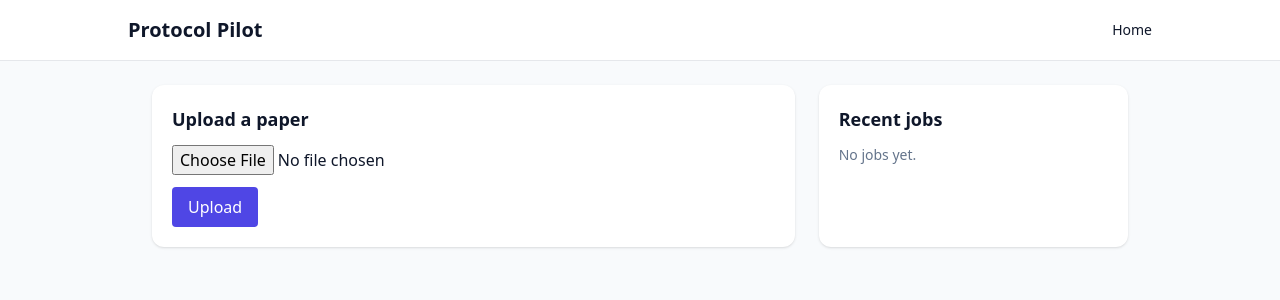
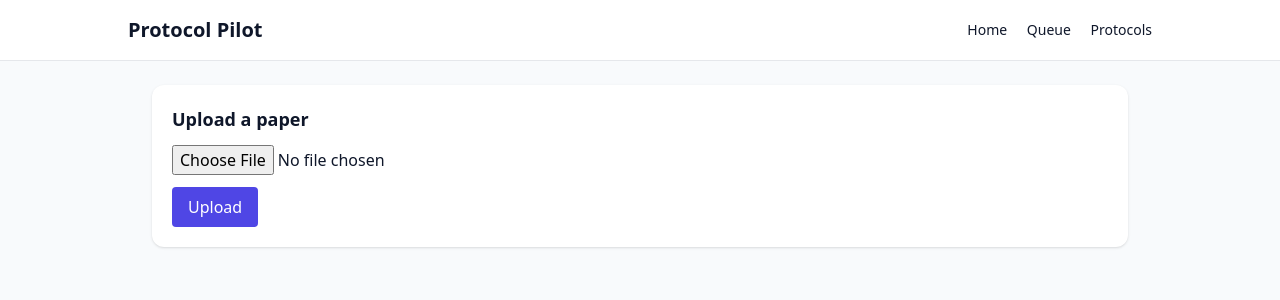
Before and after one commit to karthik-durai/ai_agent_protocol_pilot, a FastAPI app: page / in a window 1280 px wide. Shown: the top 300 px of the page. Run offline with FastAPI, Linux system fonts and the light colour scheme; some libraries are stand-ins or nearby versions.

Commit message:
add queue and protocol section

```diff
--- a/templates/base.html
+++ b/templates/base.html
@@ -15,6 +15,8 @@
             <a class="text-xl font-semibold" href="/">Protocol Pilot</a>
             <nav class="space-x-4 text-sm">
                 <a href="/" class="hover:underline">Home</a>
+                <a href="/queue" class="hover:underline">Queue</a>
+                <a href="/protocols" class="hover:underline">Protocols</a>
             </nav>
         </div>
     </header>
--- a/templates/home.html
+++ b/templates/home.html
@@ -1,5 +1,5 @@
 {% extends "base.html" %}{% block content %}
-<div class="grid grid-cols-1 md:grid-cols-3 gap-6">
+<div>
     <section class="col-span-2 bg-white rounded-xl shadow p-5">
         <h2 class="text-lg font-semibold mb-3">Upload a paper</h2>
         <form method="post" action="/ui/upload" enctype="multipart/form-data" class="space-y-3">
@@ -7,18 +7,5 @@
             <button class="px-4 py-2 bg-indigo-600 text-white rounded">Upload</button>
         </form>
     </section>
-    <section class="bg-white rounded-xl shadow p-5">
-        <h2 class="text-lg font-semibold mb-3">Recent jobs</h2>
-        <ul class="divide-y">
-            {% for j in jobs %}
-            <li class="py-2 flex justify-between">
-                <a href="/job/{{ j.job_id }}" class="font-mono text-sm">{{ j.job_id }}</a>
-                <span class="text-xs px-2 py-1 rounded bg-slate-100">{{ j.state }}</span>
-            </li>
-            {% else %}
-            <li class="text-sm text-slate-500">No jobs yet.</li>
-            {% endfor %}
-        </ul>
-    </section>
 </div>
 {% endblock %}
--- a/web/routes.py
+++ b/web/routes.py
@@ -11,6 +11,21 @@ TEMPLATES = Jinja2Templates(directory="templates")
 async def home(req: Request):
     jobs = list_jobs(50)
     return TEMPLATES.TemplateResponse("home.html", {"request": req, "jobs": jobs})
+
+@router.get("/queue", response_class=HTMLResponse)
+async def queue(req: Request):
+    jobs = list_jobs(200)
+    return TEMPLATES.TemplateResponse("queue.html", {"request": req, "jobs": jobs})
+
+@router.get("/protocols", response_class=HTMLResponse)
+async def protocols(req: Request):
+    jobs = list_jobs(200)
+    have = []
+    for j in jobs:
+        art = artifacts_dir(j["job_id"])
+        if os.path.exists(os.path.join(art, "sections.json")):  # proxy for imaging jobs for now
+            have.append(j)
+    return TEMPLATES.TemplateResponse("protocols.html", {"request": req, "jobs": have})
 
 @router.get("/job/{job_id}", response_class=HTMLResponse)
 async def job(req: Request, job_id: str):
```
Also changed, not shown: templates/_status.html (+13 -3 lines), templates/protocols.html (added, +29 -0 lines), templates/queue.html (added, +29 -0 lines).
